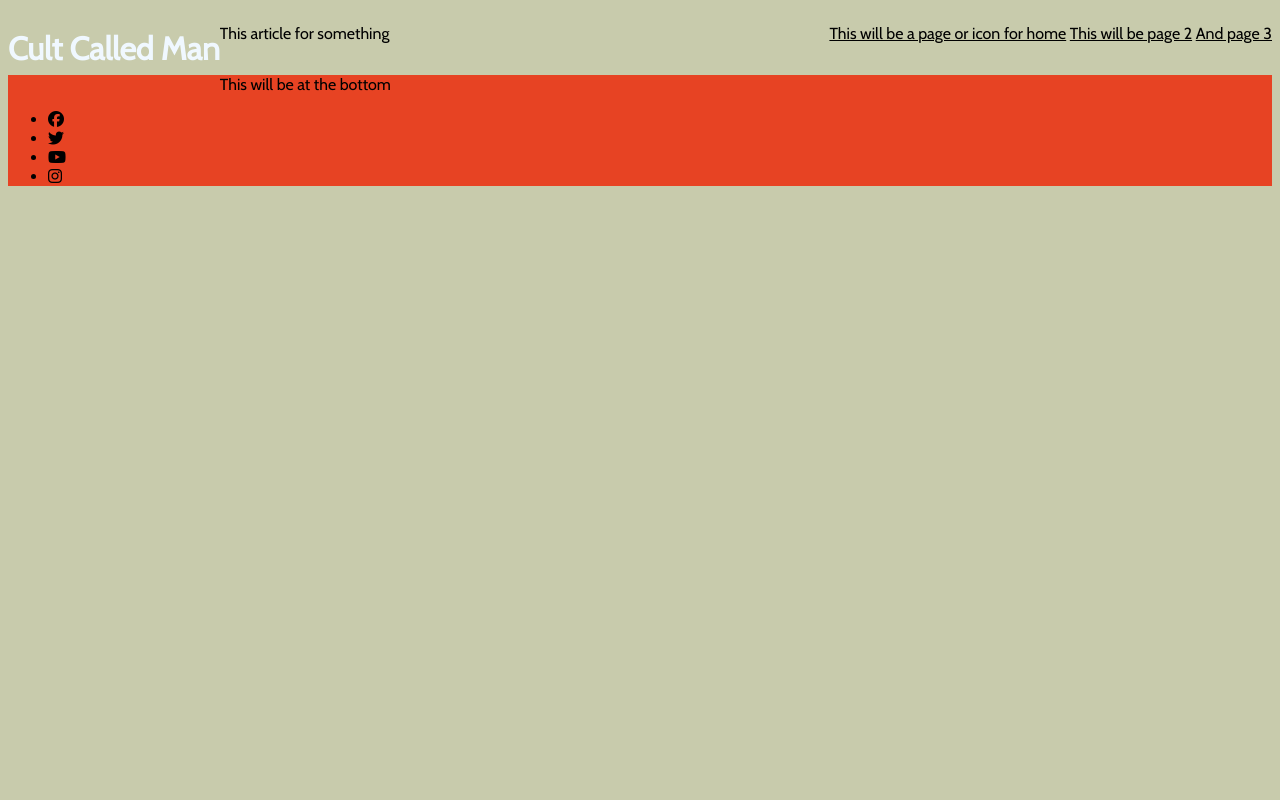
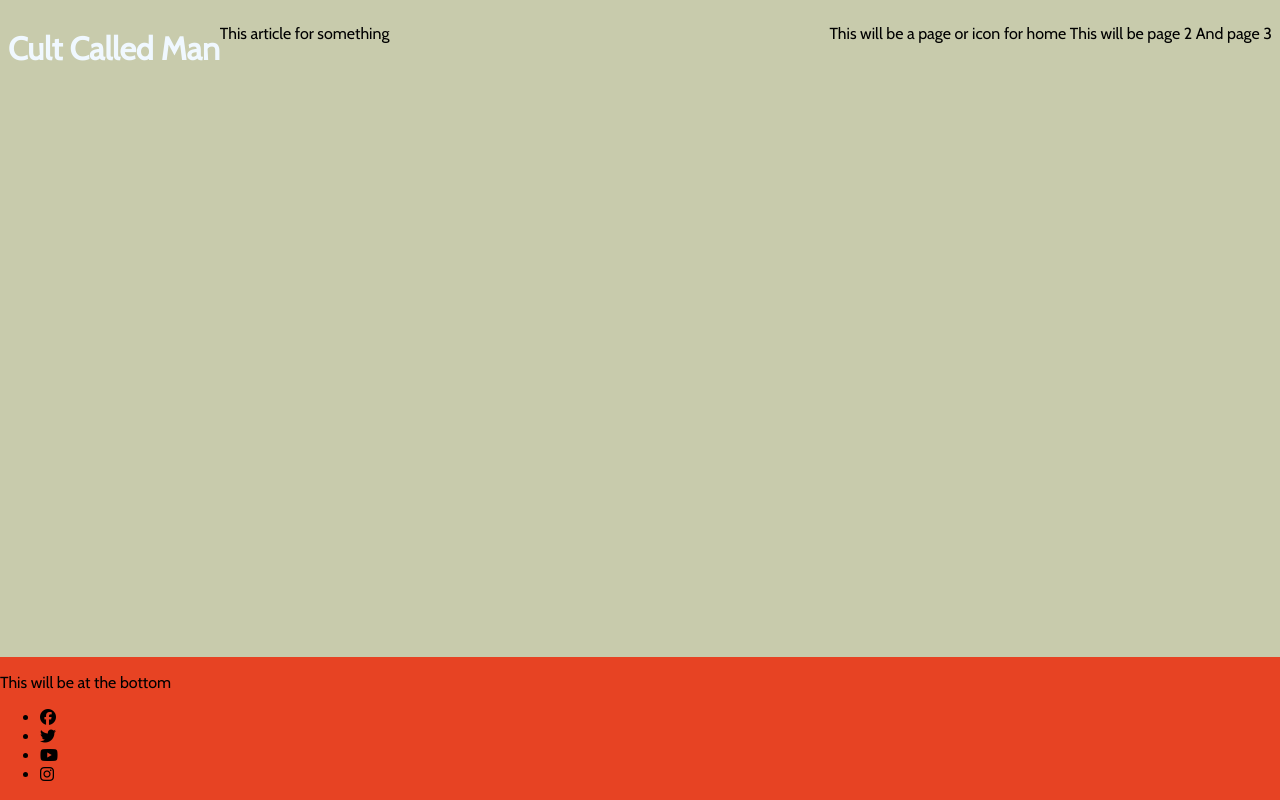
Before and after one commit to ExcellentWish/first_ci_project, a plain HTML site: page index.html in a window 1280 px wide. Drawn offline with nearby package versions, Linux system fonts and the light colour scheme.

Commit message:
fix: Footer position

```diff
--- a/assets/css/style.css
+++ b/assets/css/style.css
@@ -16,6 +16,7 @@ body{
 
 a {
     color: #000; /*temporary color*/
+    text-decoration: none;
 }
 
 a:hover{
@@ -36,7 +37,7 @@ header  h1 {
     text-decoration: none;
 }
 
-#menu{
+#menu {
     float: right;
     text-decoration: none;
 }
@@ -47,4 +48,11 @@ header  h1 {
 }
 footer {
     background-color: #E74323;
+    position: absolute;
+    bottom: 0;
+    left: 0;
+    width: 100%
 }
+.social-networks {
+    text-decoration: none;
+}
```
